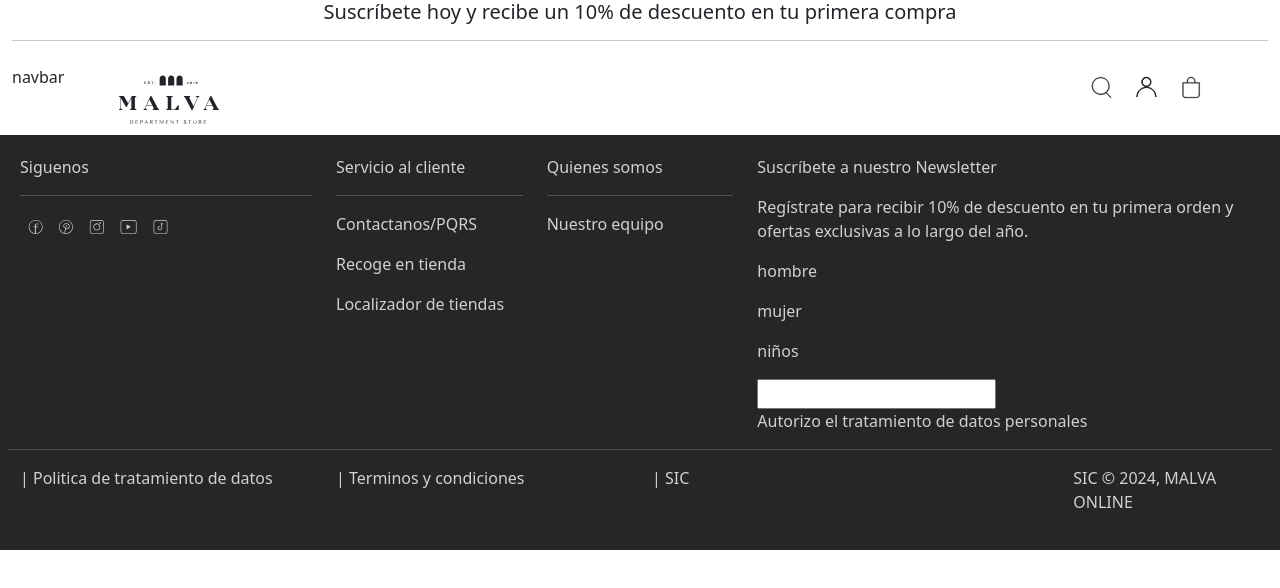
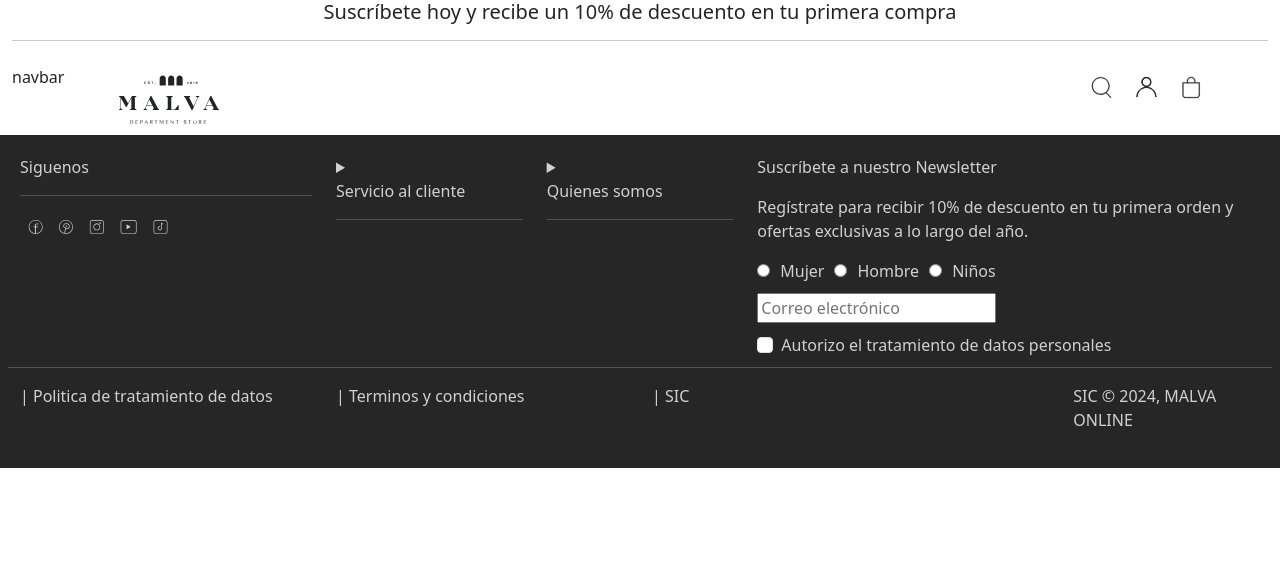
Before and after one commit to CristianGiVi/basic-frontend-react, a React (Vite) app: page /prueba-frontend-react/shopping-cart in a window 1280 px wide. Shown: the top 588 px of the page. Built offline with nearby package versions, Linux system fonts and the light colour scheme.

Commit message:
Version footer lista

```diff
--- a/src/Components/Footer/Components/ClientService.jsx
+++ b/src/Components/Footer/Components/ClientService.jsx
@@ -3,15 +3,18 @@ import React from 'react'
 export const ClientService = () => {
   return (
     <div className="col-2">
-        <p>Servicio al cliente</p>
-
-        <hr />
-
+      <details>
+        <summary>
+          <p>Servicio al cliente</p>
+          <hr />
+        </summary>
         <p>Contactanos/PQRS</p>
 
         <p>Recoge en tienda</p>
 
         <p>Localizador de tiendas</p>
+      </details>
+
     </div>
   )
 }
--- a/src/Components/Footer/Components/Subscribe.jsx
+++ b/src/Components/Footer/Components/Subscribe.jsx
@@ -1,23 +1,44 @@
-import React from 'react'
+import React from 'react';
 
 export const Subscribe = () => {
   return (
     <div className="col-5">
-        <p className="text">Suscríbete a nuestro Newsletter</p>
+      <p className="text">Suscríbete a nuestro Newsletter</p>
+      <p>
+        Regístrate para recibir 10% de descuento en tu primera orden y ofertas exclusivas a lo largo del año.
+      </p>
 
-        <p>Regístrate para recibir 10% de descuento en tu primera orden y ofertas exclusivas a lo largo del año.</p>
+      <div>
+        <input type="radio" id="female" name="preferences" data-gtm-form-interact-field-id="0" />
+        <label htmlFor="female" style={{ marginRight: "10px", marginLeft: "10px" }}>
+          Mujer
+        </label>
 
-        <p>hombre</p>
+        <input type="radio" id="male" name="preferences" data-gtm-form-interact-field-id="1" />
+        <label htmlFor="male" style={{ marginRight: "10px", marginLeft: "10px" }}>
+          Hombre
+        </label>
 
-        <p>mujer</p>
+        <input type="radio" id="kids" name="preferences" data-gtm-form-interact-field-id="2" />
+        <label htmlFor="kids" style={{ marginRight: "10px", marginLeft: "10px" }}>
+          Niños
+        </label>
+      </div>
 
-        <p>niños</p>
+      <div style={{ marginTop: "10px", marginBottom: "10px" }}>
+        <input
+          type="email"
+          id="ContactFooter-email"
+          placeholder="Correo electrónico"
+          required
+          name="personalData"
+        />
+      </div>
 
-        <input type="text" />
-
-        <p>Autorizo el tratamiento de datos personales</p>
-
+      <div class="form-group form-check" style={{ marginBottom: "10px" }}>
+        <input type="checkbox" class="form-check-input" id="personalData" />
+        <label class="form-check-label" for="personalData">Autorizo el tratamiento de datos personales</label>
+      </div>
     </div>
-
-  )
-}
+  );
+};
--- a/src/Components/Footer/Components/WhoWeAre.jsx
+++ b/src/Components/Footer/Components/WhoWeAre.jsx
@@ -3,9 +3,15 @@ import React from 'react'
 export const WhoWeAre = () => {
   return (
     <div className="col-2">
+      <details>
+        <summary>
         <p>Quienes somos</p>
         <hr />
+        </summary>
         Nuestro equipo
+      </details>
+
+
     </div>
   )
 }
```
